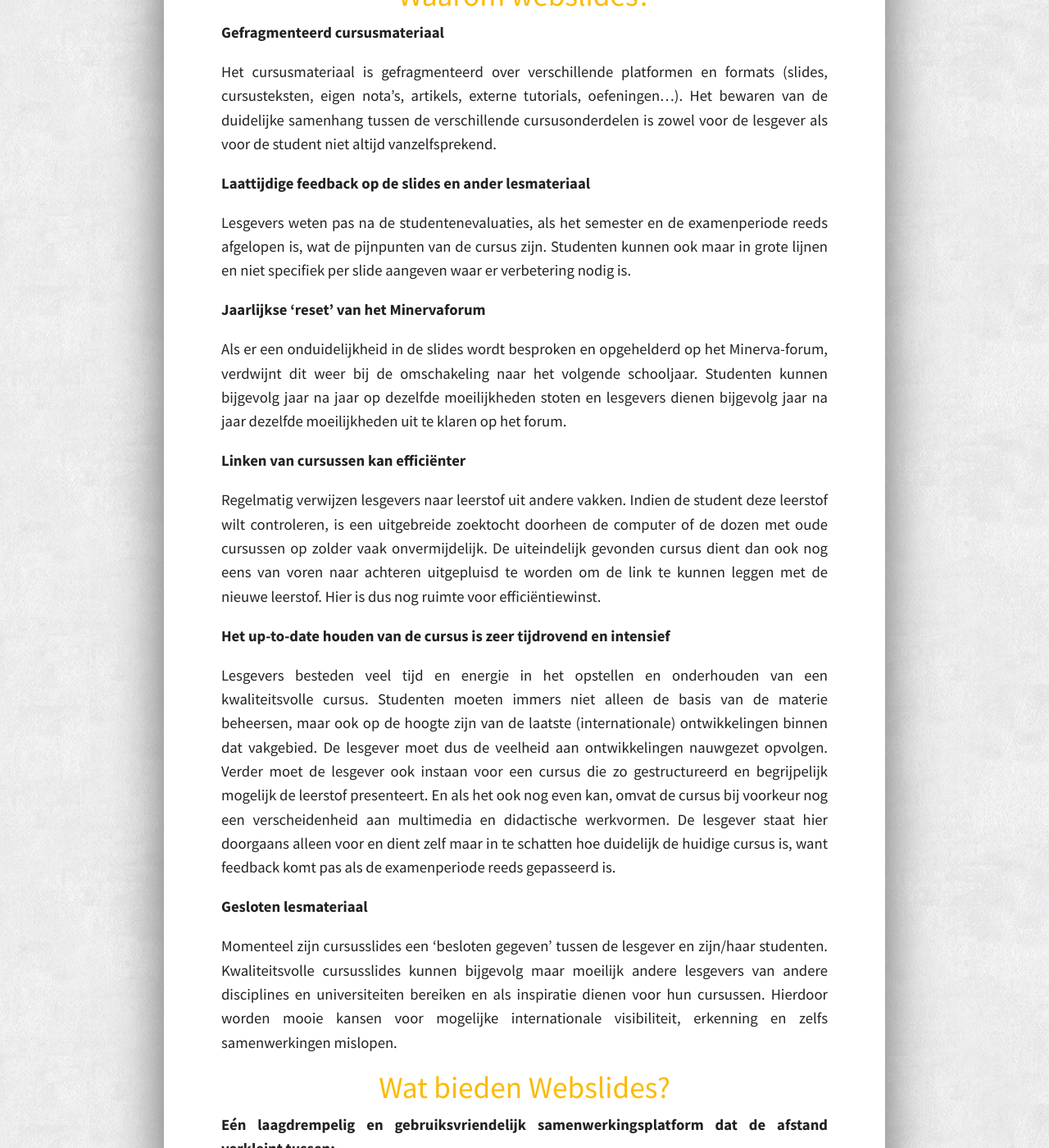
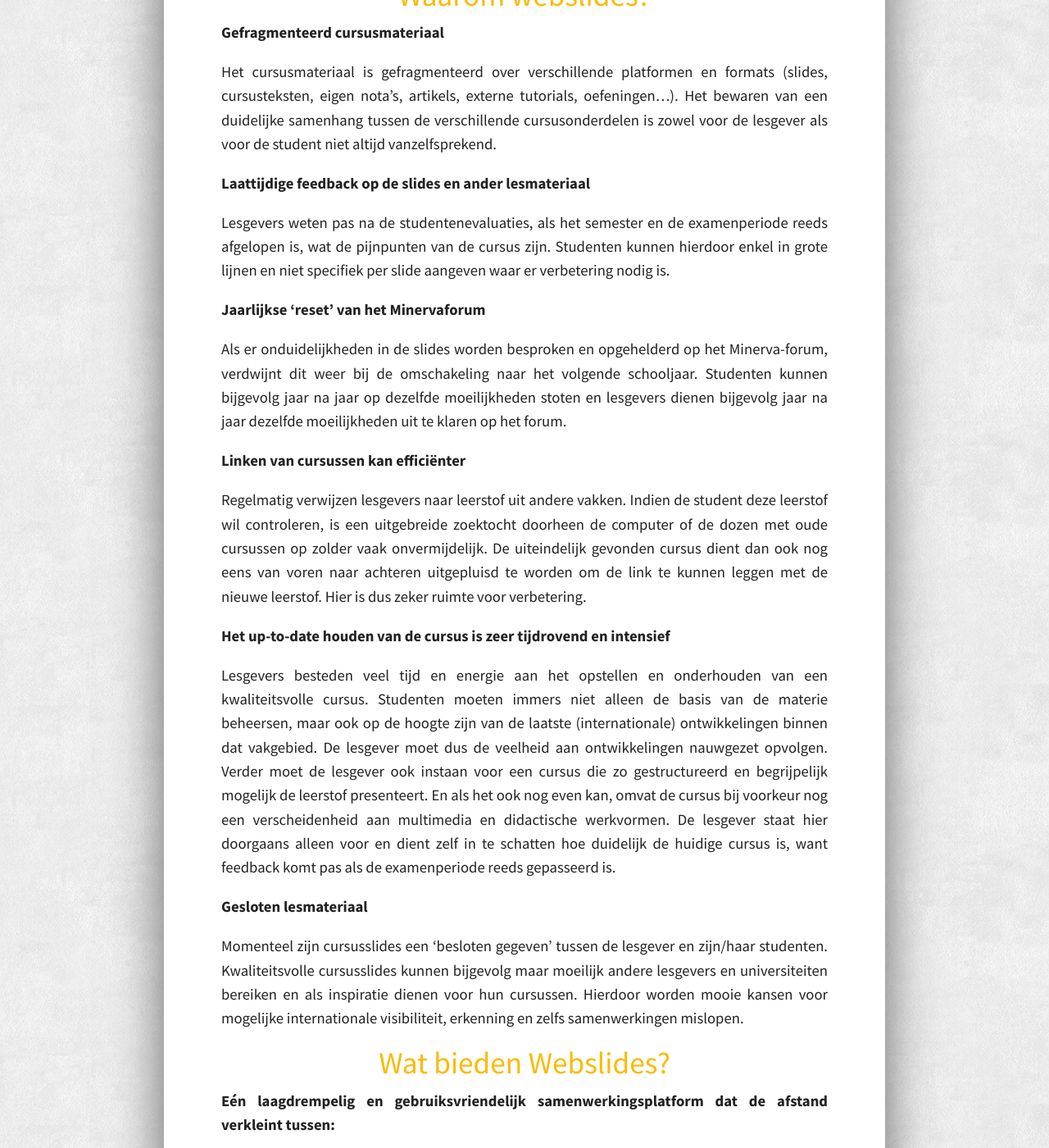
Before and after one commit to OpenWebslides/openwebslides.github.io-old, a Jekyll site: the page built from waarom.md, in a window 1280 px wide and 1400 px high, scrolled down 190 px. Shown: the whole window at 82% size. Built offline with Jekyll 4.4.1, drawn with Linux system fonts in a browser that asks for light colours.

Commit message:
few changes to sentence construction and grammatical errors

```diff
--- a/waarom.md
+++ b/waarom.md
@@ -6,24 +6,24 @@
 ---
 
 ### Gefragmenteerd cursusmateriaal
-Het cursusmateriaal is gefragmenteerd over verschillende platformen en formats (slides, cursusteksten, eigen nota’s, artikels, externe tutorials, oefeningen…). Het bewaren van de duidelijke samenhang tussen de verschillende cursusonderdelen is zowel voor de lesgever als voor de student niet altijd vanzelfsprekend.
+Het cursusmateriaal is gefragmenteerd over verschillende platformen en formats (slides, cursusteksten, eigen nota’s, artikels, externe tutorials, oefeningen…). Het bewaren van een duidelijke samenhang tussen de verschillende cursusonderdelen is zowel voor de lesgever als voor de student niet altijd vanzelfsprekend.
 
 ### Laattijdige feedback op de slides en ander lesmateriaal
-Lesgevers weten pas na de studentenevaluaties, als het semester en de examenperiode reeds afgelopen is, wat de pijnpunten van de cursus zijn. Studenten kunnen ook maar in grote lijnen en niet specifiek per slide aangeven waar er verbetering nodig is.
+Lesgevers weten pas na de studentenevaluaties, als het semester en de examenperiode reeds afgelopen is, wat de pijnpunten van de cursus zijn. Studenten kunnen hierdoor enkel in grote lijnen en niet specifiek per slide aangeven waar er verbetering nodig is.
 
 ### Jaarlijkse ‘reset’ van het Minervaforum
-Als er een onduidelijkheid in de slides wordt besproken en opgehelderd op het Minerva-forum, verdwijnt dit weer bij de omschakeling naar het volgende schooljaar. Studenten kunnen bijgevolg jaar na jaar op dezelfde moeilijkheden stoten en lesgevers dienen bijgevolg jaar na jaar dezelfde moeilijkheden uit te klaren op het forum.
+Als er onduidelijkheden in de slides worden besproken en opgehelderd op het Minerva-forum, verdwijnt dit weer bij de omschakeling naar het volgende schooljaar. Studenten kunnen bijgevolg jaar na jaar op dezelfde moeilijkheden stoten en lesgevers dienen bijgevolg jaar na jaar dezelfde moeilijkheden uit te klaren op het forum.
 
 ### Linken van cursussen kan efficiënter
-Regelmatig verwijzen lesgevers naar leerstof uit andere vakken. Indien de student deze leerstof wilt controleren, is een uitgebreide zoektocht doorheen de computer of de dozen met oude cursussen op zolder vaak onvermijdelijk. De uiteindelijk gevonden cursus dient dan ook nog eens van voren naar achteren uitgepluisd te worden om de link te kunnen leggen met de nieuwe leerstof. Hier is dus nog ruimte voor efficiëntiewinst.
+Regelmatig verwijzen lesgevers naar leerstof uit andere vakken. Indien de student deze leerstof wil controleren, is een uitgebreide zoektocht doorheen de computer of de dozen met oude cursussen op zolder vaak onvermijdelijk. De uiteindelijk gevonden cursus dient dan ook nog eens van voren naar achteren uitgepluisd te worden om de link te kunnen leggen met de nieuwe leerstof. Hier is dus zeker ruimte voor verbetering.
 
 ### Het up-to-date houden van de cursus is zeer tijdrovend en intensief
-Lesgevers besteden veel tijd en energie in het opstellen en onderhouden van een kwaliteitsvolle cursus. Studenten moeten immers niet alleen de basis van de materie beheersen, maar ook op de hoogte zijn van de laatste (internationale) ontwikkelingen binnen dat vakgebied. De lesgever moet dus de veelheid aan ontwikkelingen nauwgezet opvolgen.
+Lesgevers besteden veel tijd en energie aan het opstellen en onderhouden van een kwaliteitsvolle cursus. Studenten moeten immers niet alleen de basis van de materie beheersen, maar ook op de hoogte zijn van de laatste (internationale) ontwikkelingen binnen dat vakgebied. De lesgever moet dus de veelheid aan ontwikkelingen nauwgezet opvolgen.
 Verder moet de lesgever ook instaan voor een cursus die zo gestructureerd en begrijpelijk mogelijk de leerstof presenteert. En als het ook nog even kan, omvat de cursus bij voorkeur nog een verscheidenheid aan multimedia en didactische werkvormen.
-De lesgever staat hier doorgaans alleen voor en dient zelf maar in te schatten hoe duidelijk de huidige cursus is, want feedback komt pas als de examenperiode reeds gepasseerd is.
+De lesgever staat hier doorgaans alleen voor en dient zelf in te schatten hoe duidelijk de huidige cursus is, want feedback komt pas als de examenperiode reeds gepasseerd is.
 
 ### Gesloten lesmateriaal
-Momenteel zijn cursusslides een ‘besloten gegeven’ tussen de lesgever en zijn/haar studenten.  Kwaliteitsvolle cursusslides kunnen bijgevolg maar moeilijk andere lesgevers van andere disciplines en universiteiten bereiken en als inspiratie dienen voor hun cursussen. Hierdoor worden mooie kansen voor mogelijke internationale visibiliteit, erkenning en zelfs samenwerkingen mislopen.
+Momenteel zijn cursusslides een ‘besloten gegeven’ tussen de lesgever en zijn/haar studenten.  Kwaliteitsvolle cursusslides kunnen bijgevolg maar moeilijk andere lesgevers en universiteiten bereiken en als inspiratie dienen voor hun cursussen. Hierdoor worden mooie kansen voor mogelijke internationale visibiliteit, erkenning en zelfs samenwerkingen mislopen.
 
 #Wat bieden Webslides?
 
```
